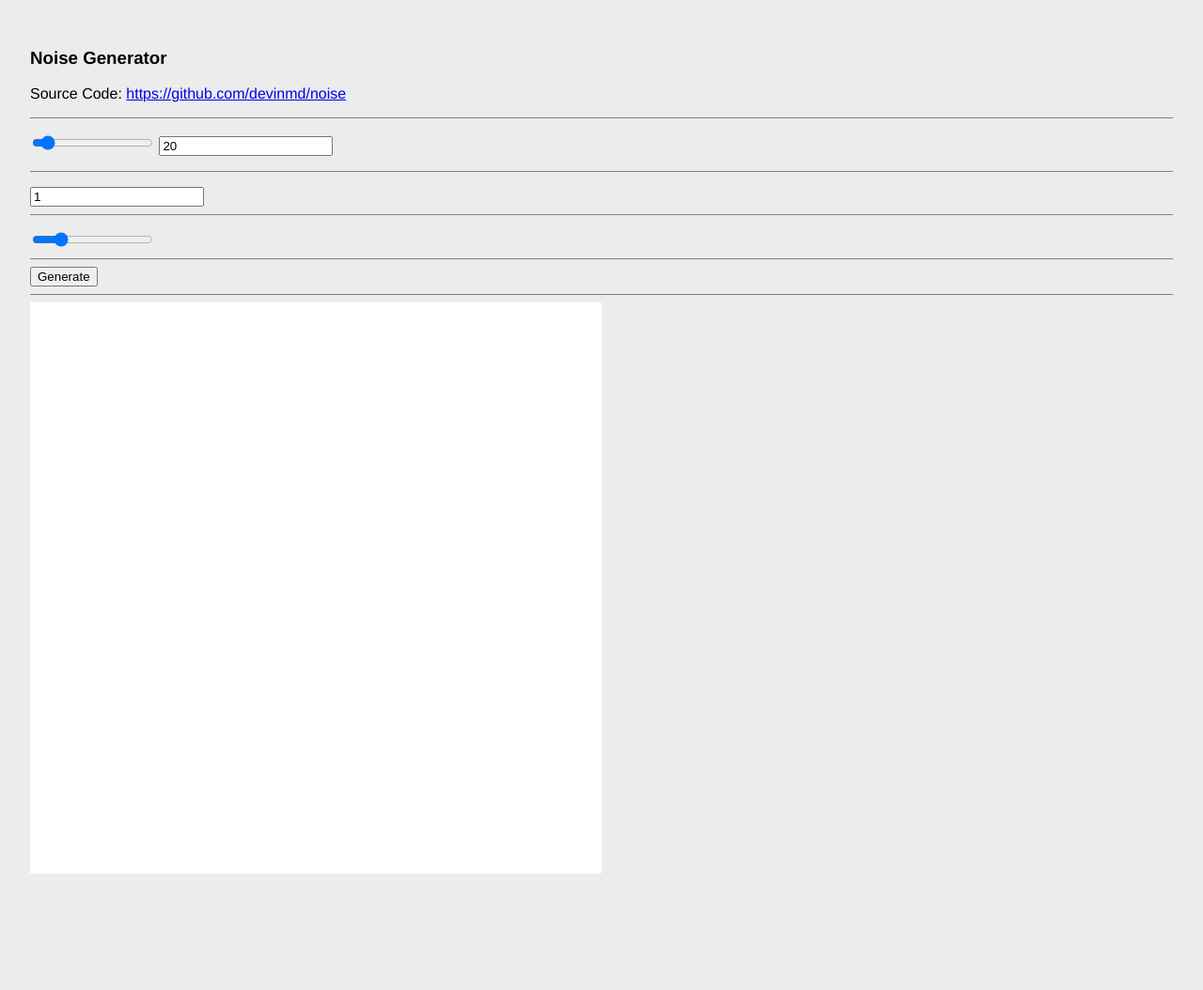
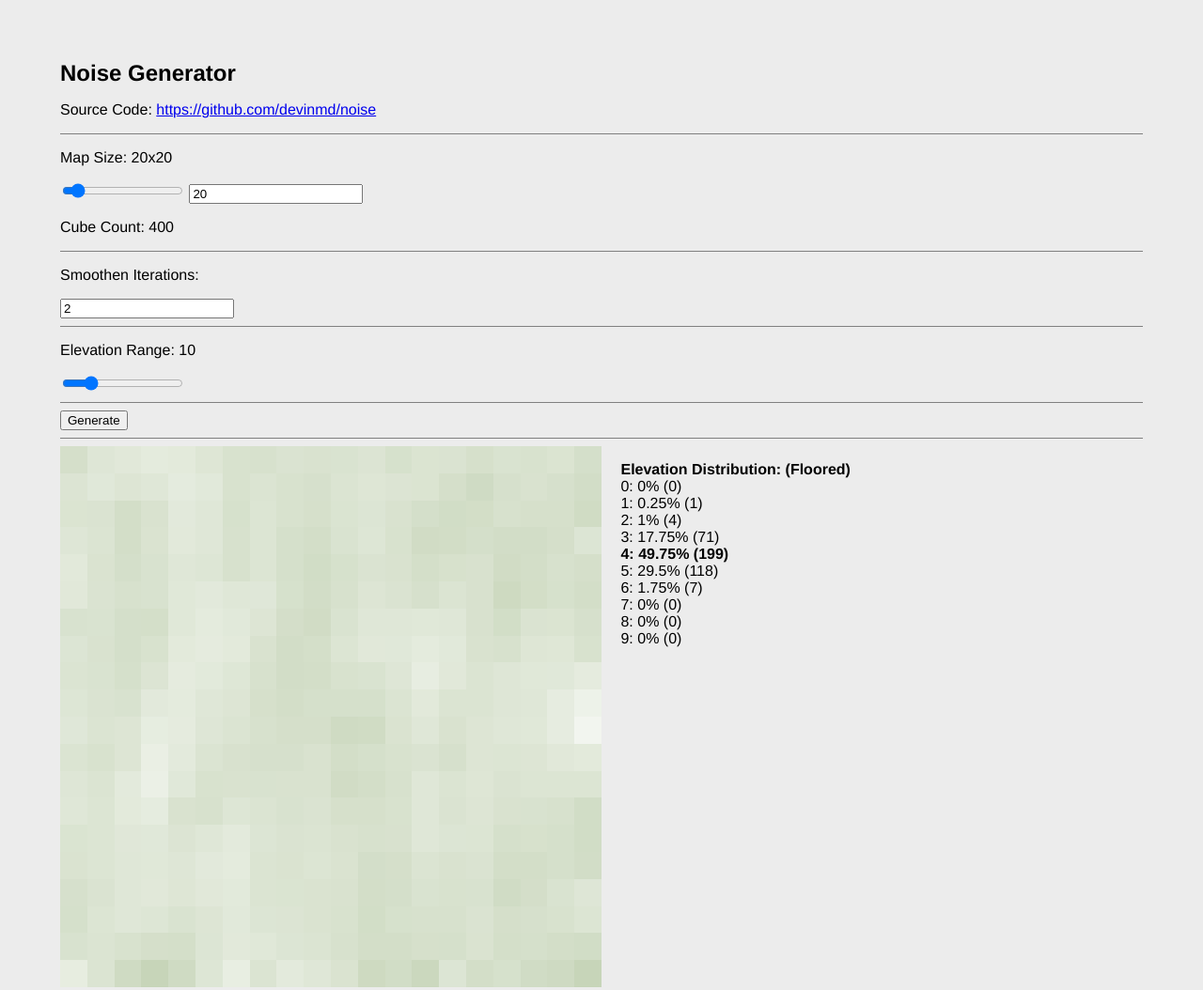
Before and after one commit to devinmd/noise, a plain HTML site: page index.html in a window 1280 px wide. Shown: the whole page at 94% size. Before the commit the page ends 962 px from the top, so only its background shows below. Drawn offline with Linux system fonts and the light colour scheme.

Commit message:
rewrote smoothening algorithms

```diff
--- a/index.html
+++ b/index.html
@@ -11,19 +11,17 @@
 	<div id="app">
 		<div id="content">
 			<div>
-				<h3>Noise Generator</h3>
+				<h2 style="margin: 0;">Noise Generator</h2>
 				<p>Source Code: <a href="https://github.com/devinmd/noise">https://github.com/devinmd/noise</a></p>
 				<hr>
 				<p id="mapsize"></p>
-				<input id='mapsizeinput1' type="range" step="5" min="5" value="20" max="200"
-					oninput="mapsize=this.value; cubesize=w/this.value;generate(); document.querySelector('#mapsizeinput2').value = this.value ">
-				<input id='mapsizeinput2' type="number" min="2" value="20"
-					oninput="mapsize=this.value; cubesize=w/this.value;generate();document.querySelector('#mapsizeinput1').value = this.value ">
+				<input id='mapsizeinput1' type="range" step="5" min="5" max="200" oninput="mapsize=this.value; cubesize=w/this.value;generate(); document.querySelector('#mapsizeinput2').value = this.value ">
+				<input id='mapsizeinput2' type="number" min="2" oninput="mapsize=this.value; cubesize=w/this.value;generate();document.querySelector('#mapsizeinput1').value = this.value ">
 				<p id="cubecount"></p>
-					<hr>
+				<hr>
 
-				<p id="smootheniterations"></p>
-				<input type="number" min="0" value="1" oninput="smoothen_iterations=this.value; generate()">
+				<p id="smootheniterations">Smoothen Iterations:</p>
+				<input type="number" id='smootheniterationsinput' min="0" oninput="smoothen_iterations=this.value; generate()">
 				<br>
 				<hr>
 
@@ -36,6 +34,8 @@
 			</div>
 			<canvas id="canv" height="400" width="400"></canvas>
 			<p id="count"></p>
+
+
 		</div>
 	</div>
 	<!-- javascript -->
--- a/script.js
+++ b/script.js
@@ -1,11 +1,11 @@
 // list of all values
 var map = [];
 
-// size of map (20x20)
+// size of map in cubes
 var mapsize = 20;
 
 // how many iterations the smoothen algorithm does
-var smoothen_iterations = 1
+var smoothen_iterations = 2;
 
 // elevation range (0-9)
 var elevationcount = 10;
@@ -14,7 +14,7 @@ var elevationcount = 10;
 var contrast = 10;
 
 // rgb weights
-var rgb = {r: 0, g: 3, b: 0}
+var rgbweight = { r: -2, g: -4, b: 0 };
 
 // canvas
 var canv = document.querySelector("#canv");
@@ -32,6 +32,10 @@ var count = [];
 
 function init() {
   generate();
+
+  document.querySelector("#mapsizeinput1").value = mapsize;
+  document.querySelector("#mapsizeinput2").value = mapsize;
+  document.querySelector("#smootheniterationsinput").value = smoothen_iterations;
 }
 
 function generate() {
@@ -42,66 +46,84 @@ function generate() {
   above = 0;
   ctx.clearRect(0, 0, canv.width, canv.height);
 
-	// create the map
-	// random
-	for (let i = 0; i < mapsize; i++) {
+  // create the first map iteration, completely random
+  // adds 2 extra for the space on the ends
+  // 20x20 => 22x22
+  for (let i = 0; i < parseInt(mapsize) + 2; i++) {
     // across
     map[i] = [];
-		for (let e = 0; e < mapsize; e++) {
+    for (let e = 0; e < parseInt(mapsize) + 2; e++) {
       // down
       map[i][e] = { elevation: Math.floor(Math.random() * elevationcount) };
     }
   }
 
   // iterate through again and smoothen
-	for(let p = 0; p< smoothen_iterations; p++){
-		for (let s = 1; s < mapsize-1; s++) {
+  for (let p = 0; p < smoothen_iterations; p++) {
     // across
-		for (let c = 1; c < mapsize-1; c++) {
+    for (let s = 1; s < parseInt(mapsize) + 1; s++) {
       // down
+      for (let c = 1; c < parseInt(mapsize) + 1; c++) {
+        console.log(s + ", " + c);
+
         // neighboring values
-			let u = map[s][c - 1].elevation // up
-			let ur = map[s -1][c +1].elevation
-
-			let d = map[s][c + 1].elevation
-			let dl = map[s + 1][c-1].elevation
-			let dr = map[s +1][c+1].elevation
-
-			let l = map[s - 1][c].elevation
-			let r = map[s + 1][c].elevation
+        let ul = map[s - 1][c + 1].elevation; // up left
+        let u = map[s][c - 1].elevation; // up
+        let ur = map[s + 1][c + 1].elevation; // up right
+        let r = map[s + 1][c].elevation; // right
+        let dr = map[s + 1][c + 1].elevation; // down right
+        let d = map[s][c + 1].elevation; // down
+        let dl = map[s + 1][c - 1].elevation; // down left
+        let l = map[s - 1][c].elevation; // down left
 
         // average value
-			if(){
-
-			}
-			let a = ( u + d+ l + r) / 4
+        let a = (ul + u + ur + r + dr + d + dl + l) / 8;
 
         // set value
-			map[s][c].elevation = a
-			console.log(a)
+        map[s][c].elevation = a;
+
+        // if it's the last iteration, draw the cube
+        if (p == smoothen_iterations - 1) {
+          ctx.fillStyle = `rgb(
+            ${255 - map[s][c].elevation * (contrast + rgbweight.r)},
+            ${255 - map[s][c].elevation * (contrast + rgbweight.g)},
+            ${255 - map[s][c].elevation * (contrast + rgbweight.b)}
+
+            )`;
+          // location
+          let x = (s - 1) * cubesize;
+          let y = (c - 1) * cubesize;
+          // draw cube
+          ctx.fillRect(x, y, cubesize, cubesize);
+
+          count[Math.floor(map[s][c].elevation)] += 1;
+        }
       }
     }
   }
 
+  if (smoothen_iterations == 0) {
+    for (let s = 1; s < parseInt(mapsize) + 1; s++) {
+      for (let c = 1; c < parseInt(mapsize) + 1; c++) {
+        ctx.fillStyle = `rgb(
+          ${255 - map[s][c].elevation * (contrast + rgbweight.r)},
+          ${255 - map[s][c].elevation * (contrast + rgbweight.g)},
+          ${255 - map[s][c].elevation * (contrast + rgbweight.b)}
 
-	// display the map
-	for (let i = 0; i < map.length; i++) {
-		for (let e = 0; e < map[i].length; e++) {
-			// elevation color
-			ctx.fillStyle = `rgb(${255 - map[i][e].elevation * contrast},${255 - map[i][e].elevation * (contrast - 3)},${255 - map[i][e].elevation * contrast
-				})`;
+          )`;
         // location
-			let x = i * cubesize;
-			let y = e * cubesize;
+        let x = (s - 1) * cubesize;
+        let y = (c - 1) * cubesize;
         // draw cube
         ctx.fillRect(x, y, cubesize, cubesize);
 
-			count[Math.floor(map[i][e].elevation)] += 1;
+        count[Math.floor(map[s][c].elevation)] += 1;
       }
     }
+  }
+
   document.querySelector("#mapsize").innerHTML = "Map Size: " + mapsize + "x" + mapsize;
   document.querySelector("#cubecount").innerHTML = "Cube Count: " + mapsize * mapsize;
-		document.querySelector("#smootheniterations").innerHTML = "Smoothen Iterations: " + smoothen_iterations;
   document.querySelector("#elevationcount").innerHTML = "Elevation Range: " + elevationcount;
   let weight = 100 / (mapsize * mapsize);
   document.querySelector("#count").innerHTML = "<strong>Elevation Distribution: (Floored)</strong><br>";
@@ -109,7 +131,8 @@ function generate() {
 
   for (let p = 0; p < elevationcount; p++) {
     if (p == count.indexOf(max)) {
-			document.querySelector("#count").innerHTML += '<strong>'+p + ": " + count[p] * weight + "% (" + count[p] + ")" + "</strong><br> ";
+      document.querySelector("#count").innerHTML +=
+        "<strong>" + p + ": " + count[p] * weight + "% (" + count[p] + ")" + "</strong><br> ";
     } else {
       document.querySelector("#count").innerHTML += p + ": " + count[p] * weight + "% (" + count[p] + ")" + "<br> ";
     }
--- a/style.css
+++ b/style.css
@@ -7,7 +7,6 @@
 
 * {
   image-rendering: pixelated;
-
 }
 
 body {
@@ -22,26 +21,26 @@ body {
 }
 
 #content {
-  padding: 32px;
+  padding: 64px;
 }
 
-#canv {
-  background-color: var(--bg4);
+canvas {
   width: 50%;
   display: inline-block;
-  height: 50%;
+  background-color: transparent;
   vertical-align: top;
   min-width: 400px;
   min-height: 400px;
   image-rendering: pixelated;
 }
+
+
 #count {
   display: inline-block;
   margin-left: 16px;
 }
 
-
-hr{
+hr {
   border: none;
   border-top: 1px solid gray;
 }
```
Also changed, not shown: 2 other files. Lines whose indentation alone changed are shown as unchanged.
